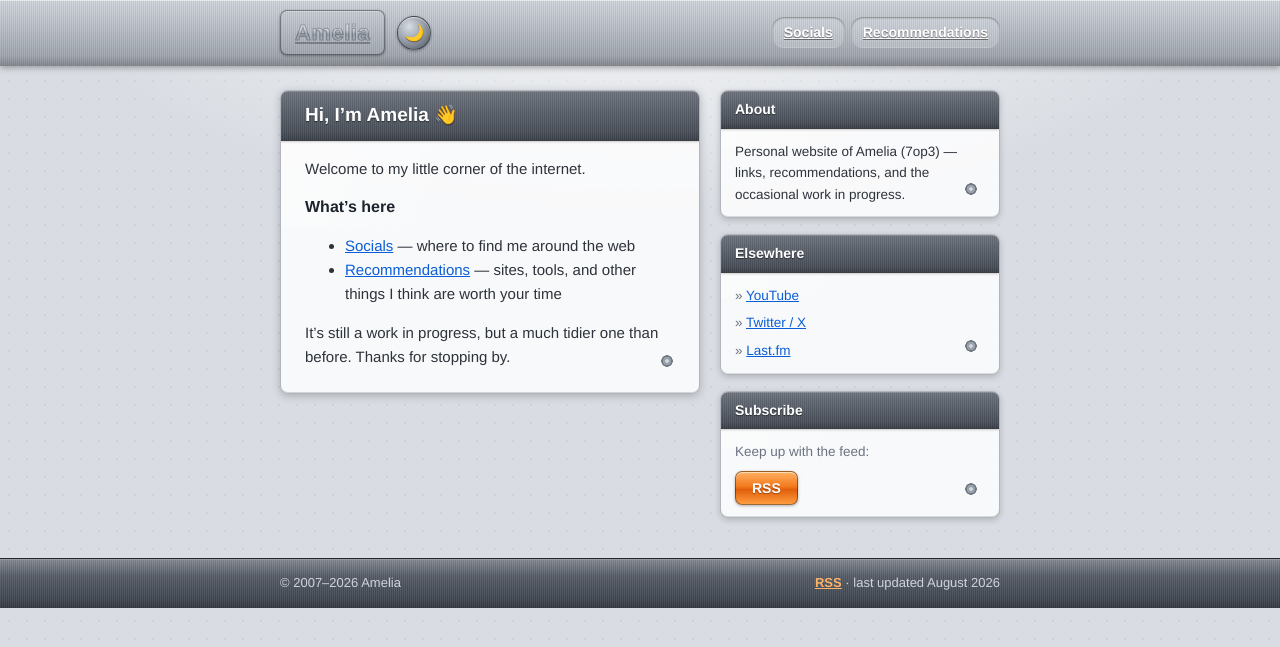
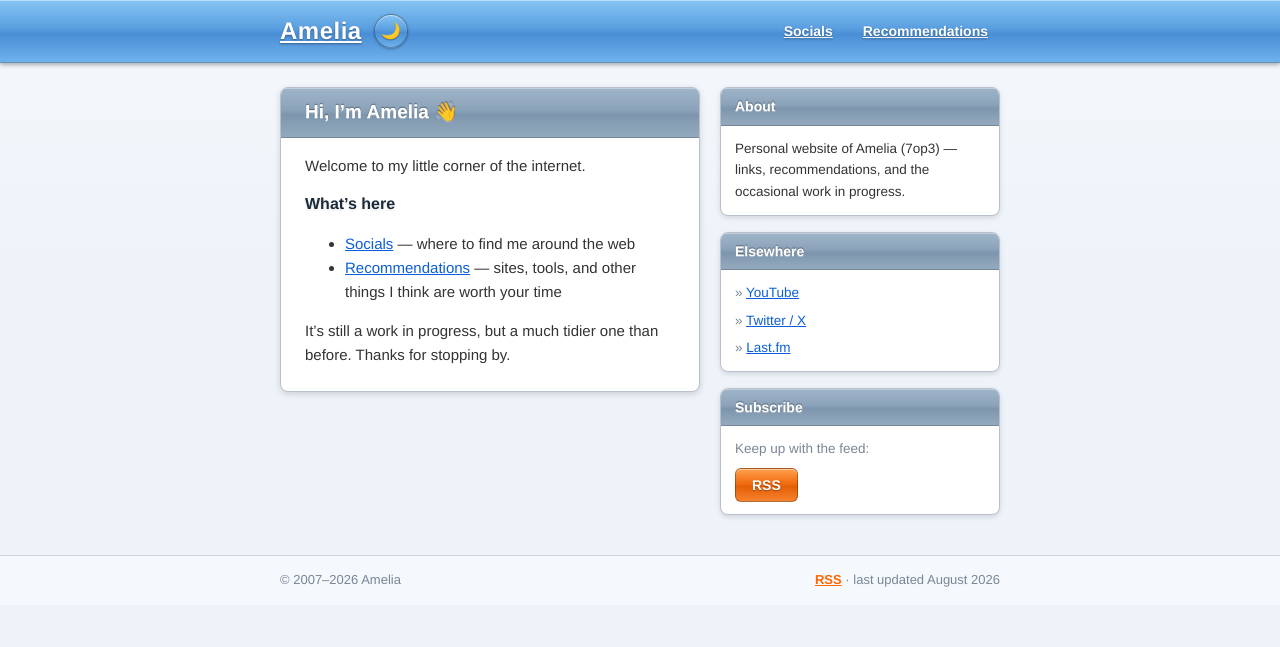
Before and after one commit to 7op3/7op3.github.io, a Jekyll site: the page built from index.md, in a window 1280 px wide. Shown: the top 647 px of the page. Built offline with Jekyll 4.4.1, drawn with Linux system fonts in a browser that asks for light colours.

Commit message:
Revert to Web 2.0 gloss with tactile touches
Replace the brushed metal + glass skin with the glossy two-column look:
gradient title bars, inset highlights, red-hover links, and a dimmed
dark variant with slate bars. Add tactile feel — gloss-blue pressable
theme toggle, sunk active states on nav pills and the RSS button, and
embossed heading text. Drop the tape strips and background dot texture.

```diff
--- a/assets/main.scss
+++ b/assets/main.scss
@@ -2,91 +2,32 @@
 # Front matter (the dashes) tells Jekyll to process this Sass file.
 ---
 
-// ---- Brushed metal + glass skeuomorphic theme (2007 iTunes era) ----
+// ---- Web 2.0 (2007–2010) gloss theme, tactile edition ----
 
 // Light theme
-$light-bg:        #d9dde3;
-$light-text:      #2e333b;
-$light-muted:     #6b7280;
+$light-bg:        #eef3f9;
+$light-panel:     #ffffff;
+$light-text:      #333333;
+$light-muted:     #7a8696;
 $light-link:      #0b5ed7;
 $light-link-hover:#b30000;
-
-$metal-bright:    #b9bfc9;
-$metal-dark:      #565d68;
-$glass-light:     rgba(255, 255, 255, 0.82);
-$glass-border:    rgba(90, 100, 115, 0.45);
+$light-border:    #b7c0cc;
 
 // Dark theme
-$dark-bg:         #161a21;
+$dark-bg:         #0e1520;
+$dark-panel:      #17202e;
 $dark-text:       #dde4ee;
 $dark-muted:      #8b98ab;
 $dark-link:       #7cb0ff;
 $dark-link-hover: #ff8a8a;
+$dark-border:     #2a3850;
 
-$metal-bright-dark: #3f444d;
-$metal-dark-dark:   #262a31;
-$glass-dark:        rgba(27, 33, 43, 0.8);
-$glass-border-dark: rgba(140, 155, 175, 0.3);
+$header-grad-light: linear-gradient(to bottom, #86c5f4 0%, #5a9fe0 45%, #4a8fd6 55%, #6fb1ec 100%);
+$header-grad-dark:  linear-gradient(to bottom, #3d66ac 0%, #2d4f8f 45%, #27467f 55%, #345795 100%);
+$bar-grad-light:    linear-gradient(to bottom, #9fb4c8 0%, #8ba3ba 45%, #7e96ad 55%, #93aabe 100%);
+$bar-grad-dark:     linear-gradient(to bottom, #5d6d82 0%, #4d5d71 45%, #46566a 55%, #55657a 100%);
 
 $font-stack: "Helvetica Neue", Helvetica, Arial, "Lucida Grande", sans-serif;
-
-// ---- Material mixins ----
-
-@mixin brushed-metal($base, $streak: rgba(0, 0, 0, 0.07)) {
-  background-color: $base;
-  background-image:
-    repeating-linear-gradient(90deg, rgba(255, 255, 255, 0.05) 0 1px, $streak 1px 2px),
-    linear-gradient(to bottom, rgba(255, 255, 255, 0.35) 0%, rgba(255, 255, 255, 0.08) 35%, rgba(0, 0, 0, 0.12) 85%, rgba(0, 0, 0, 0.28) 100%);
-}
-
-@mixin gunmetal($streak: rgba(255, 255, 255, 0.05)) {
-  background-image:
-    repeating-linear-gradient(90deg, $streak 0 1px, rgba(0, 0, 0, 0.06) 1px 2px),
-    linear-gradient(to bottom, rgba(255, 255, 255, 0.14) 0%, rgba(255, 255, 255, 0.03) 40%, rgba(0, 0, 0, 0.15) 85%, rgba(0, 0, 0, 0.3) 100%);
-}
-
-@mixin screws($head, $slot, $offset, $tile) {
-  background-image:
-    radial-gradient(circle, $head),
-    linear-gradient(135deg, transparent 4px, $slot 4.5px 5.5px, transparent 6px),
-    radial-gradient(circle, $head),
-    linear-gradient(315deg, transparent 4px, $slot 4.5px 5.5px, transparent 6px);
-  background-size: $tile $tile;
-  background-position:
-    $offset $offset,
-    ($offset + 1px) ($offset + 1px),
-    calc(100% - #{$offset + $tile}) calc(100% - #{$offset + $tile}),
-    calc(100% - #{$offset + $tile + 1px}) calc(100% - #{$offset + $tile + 1px});
-  background-repeat: no-repeat;
-}
-
-$screw-head-light: #d4d9e0 0 1.5px, #9aa2ad 2px 4px, #6f7680 4.5px 5.5px, transparent 6px;
-$screw-slot-light: rgba(25, 30, 38, 0.75);
-$screw-head-dark:  #565d68 0 1.5px, #3a3f47 2px 4px, #23272e 4.5px 5.5px, transparent 6px;
-$screw-slot-dark:  rgba(8, 10, 14, 0.8);
-
-@mixin chrome-text {
-  @supports ((background-clip: text) or (-webkit-background-clip: text)) {
-    background-image: linear-gradient(to bottom, #f7f9fb 0%, #c9cfd8 45%, #98a0ac 55%, #e8ecf2 100%);
-    -webkit-background-clip: text;
-    background-clip: text;
-    -webkit-text-fill-color: transparent;
-    color: transparent;
-    -webkit-text-stroke: 1px rgba(0, 0, 0, 0.3);
-  }
-}
-
-@mixin glass-glare {
-  content: "";
-  position: absolute;
-  top: 0;
-  left: 0;
-  right: 0;
-  height: 45%;
-  background: linear-gradient(115deg, rgba(255, 255, 255, 0.5) 0%, rgba(255, 255, 255, 0.1) 35%, rgba(255, 255, 255, 0) 60%);
-  pointer-events: none;
-  z-index: 1;
-}
 
 // ---- Base ----
 
@@ -104,11 +45,8 @@ body {
   line-height: 1.6;
   color: $light-text;
   background-color: $light-bg;
-  background-image:
-    radial-gradient(ellipse 900px 420px at 50% -80px, rgba(255, 255, 255, 0.9), rgba(255, 255, 255, 0) 70%),
-    radial-gradient(rgba(0, 0, 0, 0.05) 1px, transparent 1px);
-  background-size: auto, 18px 18px;
-  background-repeat: no-repeat, repeat;
+  background-image: linear-gradient(to bottom, #f5f8fc 0%, $light-bg 260px);
+  background-repeat: no-repeat;
 }
 
 a {
@@ -125,36 +63,30 @@ a {
   padding: 0 20px;
 }
 
-// ---- Header (brushed metal bar) ----
+// ---- Header ----
 
 .site-header {
-  @include brushed-metal($metal-bright);
-  border-bottom: 1px solid rgba(0, 0, 0, 0.35);
-  box-shadow: inset 0 1px 0 rgba(255, 255, 255, 0.5), 0 2px 6px rgba(0, 0, 0, 0.3);
+  background: $header-grad-light;
+  border-bottom: 1px solid rgba(0, 0, 0, 0.25);
+  box-shadow: inset 0 1px 0 rgba(255, 255, 255, 0.4), 0 2px 4px rgba(0, 0, 0, 0.3);
 }
 
 .header-bar {
   display: flex;
   align-items: center;
   flex-wrap: wrap;
-  padding: 10px 0;
+  padding: 12px 0;
 }
 
 .site-title {
-  display: inline-block;
-  padding: 4px 14px;
-  font-size: 22px;
+  font-size: 24px;
   font-weight: bold;
   color: #fff;
   letter-spacing: 0.5px;
-  background: linear-gradient(to bottom, #676e79 0%, #4a505b 45%, #3f454f 55%, #565d68 100%);
-  border: 1px solid rgba(0, 0, 0, 0.4);
-  border-radius: 7px;
-  box-shadow: inset 0 1px 0 rgba(255, 255, 255, 0.25), 0 1px 3px rgba(0, 0, 0, 0.35);
-  @include chrome-text;
+  text-shadow: 0 1px 2px rgba(0, 0, 0, 0.4);
 
   &:visited { color: #fff; }
-  &:hover { color: #fff; text-decoration: none; filter: brightness(1.08); }
+  &:hover { color: #fff; text-decoration: none; }
 }
 
 .site-nav {
@@ -170,23 +102,23 @@ a {
   font-size: 14px;
   font-weight: bold;
   color: #fff;
-  text-shadow: 0 1px 1px rgba(0, 0, 0, 0.45);
-  background: rgba(255, 255, 255, 0.18);
-  border-radius: 12px;
-  box-shadow: inset 0 1px 2px rgba(0, 0, 0, 0.35), inset 0 -1px 0 rgba(255, 255, 255, 0.2);
+  text-shadow: 0 1px 2px rgba(0, 0, 0, 0.35);
+  border-radius: 14px;
 
   &:visited { color: #fff; }
 
   &:hover {
     color: #fff;
     text-decoration: none;
-    background: rgba(255, 255, 255, 0.3);
+    background: rgba(255, 255, 255, 0.22);
+    box-shadow: inset 0 1px 0 rgba(255, 255, 255, 0.35);
   }
 
   &:active,
   &.current {
-    background: rgba(0, 0, 0, 0.2);
-    box-shadow: inset 0 2px 4px rgba(0, 0, 0, 0.45);
+    background: rgba(0, 0, 0, 0.18);
+    box-shadow: inset 0 2px 4px rgba(0, 0, 0, 0.35);
+    transform: translateY(1px);
   }
 }
 
@@ -200,13 +132,13 @@ a {
   text-align: center;
   cursor: pointer;
   color: #fff;
-  text-shadow: 0 1px 1px rgba(0, 0, 0, 0.4);
-  background: radial-gradient(circle at 35% 30%, #d8dde4 0%, #9aa2ad 45%, #6f7680 75%, #5a616c 100%);
-  border: 1px solid rgba(0, 0, 0, 0.45);
+  text-shadow: 0 1px 1px rgba(0, 0, 0, 0.35);
+  background: linear-gradient(to bottom, #86c5f4 0%, #5a9fe0 45%, #4a8fd6 55%, #6fb1ec 100%);
+  border: 1px solid rgba(0, 0, 0, 0.3);
   border-radius: 50%;
-  box-shadow: inset 0 1px 0 rgba(255, 255, 255, 0.55), 0 1px 3px rgba(0, 0, 0, 0.35);
+  box-shadow: inset 0 1px 0 rgba(255, 255, 255, 0.5), 0 1px 3px rgba(0, 0, 0, 0.3);
 
-  &:hover { filter: brightness(1.06); }
+  &:hover { filter: brightness(1.08); }
 
   &:active {
     transform: translateY(1px);
@@ -227,28 +159,21 @@ a {
   align-items: start;
 }
 
-// ---- Content boxes (glass panels) ----
+// ---- Content boxes ----
 
 .panel {
-  position: relative;
-  background-color: $glass-light;
-  border: 1px solid $glass-border;
+  background-color: $light-panel;
+  border: 1px solid $light-border;
   border-radius: 8px;
   overflow: hidden;
-  box-shadow: inset 0 1px 0 rgba(255, 255, 255, 0.7), inset 0 -1px 0 rgba(0, 0, 0, 0.15), 0 2px 8px rgba(0, 0, 0, 0.22);
-  @include screws($screw-head-light, $screw-slot-light, 14px, 12px);
-
-  &::before { @include glass-glare; }
+  box-shadow: inset 0 1px 0 rgba(255, 255, 255, 0.9), 0 2px 6px rgba(0, 0, 0, 0.15);
 }
 
 .box-header {
-  position: relative;
-  z-index: 2;
   padding: 9px 20px;
-  background-color: $metal-dark;
-  @include gunmetal;
-  border-bottom: 1px solid rgba(0, 0, 0, 0.45);
-  box-shadow: inset 0 1px 0 rgba(255, 255, 255, 0.18), 0 1px 2px rgba(0, 0, 0, 0.2);
+  background: $bar-grad-light;
+  border-bottom: 1px solid rgba(0, 0, 0, 0.25);
+  box-shadow: inset 0 1px 0 rgba(255, 255, 255, 0.35);
 }
 
 .page-heading {
@@ -256,20 +181,16 @@ a {
   font-size: 19px;
   font-weight: bold;
   color: #fff;
-  text-shadow: 0 1px 1px rgba(0, 0, 0, 0.5);
+  text-shadow: 0 1px 0 rgba(255, 255, 255, 0.3), 0 -1px 1px rgba(0, 0, 0, 0.4);
 }
 
 .panel-content {
-  position: relative;
-  z-index: 2;
   padding: 20px 24px 24px;
 }
 
 // ---- Home ----
 
 .home-intro {
-  position: relative;
-  z-index: 2;
   padding: 20px 24px 24px;
 }
 
@@ -278,23 +199,22 @@ a {
   padding: 9px 24px;
   font-size: 19px;
   color: #fff;
-  text-shadow: 0 1px 1px rgba(0, 0, 0, 0.5);
-  background-color: $metal-dark;
-  @include gunmetal;
-  border-bottom: 1px solid rgba(0, 0, 0, 0.45);
-  box-shadow: inset 0 1px 0 rgba(255, 255, 255, 0.18), 0 1px 2px rgba(0, 0, 0, 0.2);
+  text-shadow: 0 1px 0 rgba(255, 255, 255, 0.3), 0 -1px 1px rgba(0, 0, 0, 0.4);
+  background: $bar-grad-light;
+  border-bottom: 1px solid rgba(0, 0, 0, 0.25);
+  box-shadow: inset 0 1px 0 rgba(255, 255, 255, 0.35);
 }
 
 .home-intro h2 {
   font-size: 16px;
-  color: #1c232d;
-  text-shadow: 0 1px 0 rgba(255, 255, 255, 0.7);
+  color: #1c2b3a;
+  text-shadow: 0 1px 0 rgba(255, 255, 255, 0.85), 0 1px 2px rgba(0, 0, 0, 0.18);
 }
 
 .home-intro p { margin: 0 0 12px; }
 .home-intro p:last-child { margin-bottom: 0; }
 
-// ---- Sidebar widgets (glass cards) ----
+// ---- Sidebar widgets ----
 
 .sidebar {
   display: flex;
@@ -303,35 +223,26 @@ a {
 }
 
 .widget {
-  position: relative;
-  background-color: $glass-light;
-  border: 1px solid $glass-border;
+  background-color: $light-panel;
+  border: 1px solid $light-border;
   border-radius: 8px;
   overflow: hidden;
-  box-shadow: inset 0 1px 0 rgba(255, 255, 255, 0.6), inset 0 -1px 0 rgba(0, 0, 0, 0.12), 0 2px 6px rgba(0, 0, 0, 0.18);
-  @include screws($screw-head-light, $screw-slot-light, 10px, 12px);
-
-  &::before { @include glass-glare; }
+  box-shadow: inset 0 1px 0 rgba(255, 255, 255, 0.9), 0 2px 5px rgba(0, 0, 0, 0.12);
 }
 
 .widget-title {
-  position: relative;
-  z-index: 2;
   margin: 0;
   padding: 7px 14px;
   font-size: 14px;
   font-weight: bold;
   color: #fff;
-  text-shadow: 0 1px 1px rgba(0, 0, 0, 0.5);
-  background-color: $metal-dark;
-  @include gunmetal;
-  border-bottom: 1px solid rgba(0, 0, 0, 0.45);
-  box-shadow: inset 0 1px 0 rgba(255, 255, 255, 0.18), 0 1px 2px rgba(0, 0, 0, 0.2);
+  text-shadow: 0 1px 0 rgba(255, 255, 255, 0.3), 0 -1px 1px rgba(0, 0, 0, 0.4);
+  background: $bar-grad-light;
+  border-bottom: 1px solid rgba(0, 0, 0, 0.25);
+  box-shadow: inset 0 1px 0 rgba(255, 255, 255, 0.35);
 }
 
 .widget-body {
-  position: relative;
-  z-index: 2;
   padding: 12px 14px;
   font-size: 13.5px;
 }
@@ -363,10 +274,10 @@ a {
   color: #fff;
   text-shadow: 0 1px 1px rgba(0, 0, 0, 0.35);
   text-decoration: none;
-  background: linear-gradient(to bottom, #ffb163 0%, #f47a1e 45%, #e05f0a 55%, #ff9c40 100%);
-  border: 1px solid rgba(0, 0, 0, 0.4);
-  border-radius: 7px;
-  box-shadow: inset 0 1px 0 rgba(255, 255, 255, 0.55), 0 1px 3px rgba(0, 0, 0, 0.3);
+  background: linear-gradient(to bottom, #ffa04d 0%, #f26c10 45%, #e35f06 55%, #f8822e 100%);
+  border: 1px solid rgba(0, 0, 0, 0.3);
+  border-radius: 6px;
+  box-shadow: inset 0 1px 0 rgba(255, 255, 255, 0.45);
 
   &:visited { color: #fff; }
 
@@ -382,13 +293,11 @@ a {
   }
 }
 
-// ---- Footer (dark metal plate) ----
+// ---- Footer ----
 
 .site-footer {
-  background-color: #4a515c;
-  @include brushed-metal(#4a515c, rgba(0, 0, 0, 0.09));
-  border-top: 1px solid rgba(0, 0, 0, 0.4);
-  box-shadow: inset 0 1px 0 rgba(255, 255, 255, 0.15);
+  border-top: 1px solid rgba(0, 0, 0, 0.15);
+  background: rgba(255, 255, 255, 0.4);
   padding: 14px 0;
 }
 
@@ -404,36 +313,36 @@ a {
 .footer-stamp {
   margin: 0;
   font-size: 13px;
-  color: #cfd4dc;
+  color: $light-muted;
 }
 
 .rss-link {
   font-weight: bold;
-  color: #ffb366;
+  color: #ff6600;
 
-  &:hover { color: #ffcc99; }
-  &:visited { color: #ffb366; }
+  &:hover { color: #cc5200; }
+  &:visited { color: #ff6600; }
 }
 
 // ---- Misc content styles ----
 
 h2 {
-  color: #1c232d;
-  text-shadow: 0 1px 0 rgba(255, 255, 255, 0.7);
+  color: #1c2b3a;
+  text-shadow: 0 1px 0 rgba(255, 255, 255, 0.85), 0 1px 2px rgba(0, 0, 0, 0.18);
 }
 
 blockquote {
   margin: 16px 0;
   padding: 4px 16px;
   color: $light-muted;
-  border-left: 4px solid rgba(90, 100, 115, 0.4);
+  border-left: 4px solid $light-border;
 }
 
 pre, code {
   font-family: Menlo, Consolas, Monaco, "Courier New", monospace;
   font-size: 13px;
-  background-color: rgba(255, 255, 255, 0.55);
-  border: 1px solid rgba(90, 100, 115, 0.4);
+  background-color: #f4f6f9;
+  border: 1px solid $light-border;
   border-radius: 4px;
 }
 
@@ -451,24 +360,21 @@ table {
   border-collapse: collapse;
   color: $light-text;
 
-  th, td { padding: 6px 12px; border: 1px solid rgba(90, 100, 115, 0.4); }
-  th { background-color: rgba(120, 130, 145, 0.15); }
+  th, td { padding: 6px 12px; border: 1px solid $light-border; }
+  th { background-color: #eef3f9; }
 }
 
 img { max-width: 100%; border-radius: 6px; }
 
-// ---- Dark theme (dimmed variant) ----
+// ---- Dark theme ----
 
 [data-theme="dark"] {
   background-color: $dark-bg;
 
   body {
     background-color: $dark-bg;
-    background-image:
-      radial-gradient(ellipse 900px 420px at 50% -80px, rgba(255, 255, 255, 0.07), rgba(255, 255, 255, 0) 70%),
-      radial-gradient(rgba(255, 255, 255, 0.035) 1px, transparent 1px);
-    background-size: auto, 18px 18px;
-    background-repeat: no-repeat, repeat;
+    background-image: linear-gradient(to bottom, #131c2b 0%, $dark-bg 260px);
+    background-repeat: no-repeat;
     color: $dark-text;
   }
 
@@ -478,21 +384,12 @@ img { max-width: 100%; border-radius: 6px; }
     &:visited { color: $dark-link; }
   }
 
-  .site-header {
-    @include brushed-metal($metal-bright-dark, rgba(0, 0, 0, 0.1));
-  }
+  .site-header { background: $header-grad-dark; }
 
-  .site-title {
-    background: linear-gradient(to bottom, #3a3f48 0%, #2b2f37 45%, #23272f 55%, #343942 100%);
-    border-color: rgba(0, 0, 0, 0.6);
-
-    @supports ((background-clip: text) or (-webkit-background-clip: text)) {
-      background-image: linear-gradient(to bottom, #f2f5f9 0%, #c2c9d3 45%, #8f97a3 55%, #dde2e9 100%);
-      -webkit-background-clip: text;
-      background-clip: text;
-      -webkit-text-fill-color: transparent;
-      color: transparent;
-    }
+  .site-title,
+  .site-title:visited,
+  .site-title:hover {
+    color: #fff;
   }
 
   .page-link,
@@ -508,30 +405,32 @@ img { max-width: 100%; border-radius: 6px; }
   }
 
   .theme-toggle {
-    background: radial-gradient(circle at 35% 30%, #575d67 0%, #3a3f47 45%, #262a31 75%, #1d2127 100%);
-    border-color: rgba(0, 0, 0, 0.6);
+    background: linear-gradient(to bottom, #4a77c0 0%, #3560a8 45%, #2c5496 55%, #3d6cb0 100%);
+    border-color: rgba(0, 0, 0, 0.5);
   }
 
   .panel {
-    background-color: $glass-dark;
-    border-color: $glass-border-dark;
-    box-shadow: inset 0 1px 0 rgba(255, 255, 255, 0.08), inset 0 -1px 0 rgba(0, 0, 0, 0.5), 0 2px 8px rgba(0, 0, 0, 0.45);
-    @include screws($screw-head-dark, $screw-slot-dark, 14px, 12px);
-
-    &::before {
-      background: linear-gradient(115deg, rgba(255, 255, 255, 0.07) 0%, rgba(255, 255, 255, 0.02) 35%, rgba(255, 255, 255, 0) 60%);
-    }
+    background-color: $dark-panel;
+    border-color: $dark-border;
+    box-shadow: inset 0 1px 0 rgba(255, 255, 255, 0.08), inset 0 -1px 0 rgba(0, 0, 0, 0.6), 0 2px 6px rgba(0, 0, 0, 0.4);
   }
 
-  .box-header,
-  .home-intro h1,
-  .widget-title {
-    background-color: $metal-dark-dark;
-    border-bottom-color: rgba(0, 0, 0, 0.6);
-    box-shadow: inset 0 1px 0 rgba(255, 255, 255, 0.07);
+  .box-header {
+    background: $bar-grad-dark;
+    border-bottom-color: rgba(0, 0, 0, 0.4);
   }
 
-  .page-heading { color: #fff; }
+  .page-heading {
+    color: #fff;
+    text-shadow: 0 1px 0 rgba(0, 0, 0, 0.6), 0 -1px 0 rgba(255, 255, 255, 0.08);
+  }
+
+  .home-intro h1 {
+    background: $bar-grad-dark;
+    border-bottom-color: rgba(0, 0, 0, 0.4);
+    color: #fff;
+    text-shadow: 0 1px 0 rgba(0, 0, 0, 0.6), 0 -1px 0 rgba(255, 255, 255, 0.08);
+  }
 
   .home-intro h2,
   h2 {
@@ -540,49 +439,43 @@ img { max-width: 100%; border-radius: 6px; }
   }
 
   .widget {
-    background-color: $glass-dark;
-    border-color: $glass-border-dark;
-    box-shadow: inset 0 1px 0 rgba(255, 255, 255, 0.08), inset 0 -1px 0 rgba(0, 0, 0, 0.5), 0 2px 6px rgba(0, 0, 0, 0.4);
-    @include screws($screw-head-dark, $screw-slot-dark, 10px, 12px);
+    background-color: $dark-panel;
+    border-color: $dark-border;
+    box-shadow: inset 0 1px 0 rgba(255, 255, 255, 0.08), inset 0 -1px 0 rgba(0, 0, 0, 0.6), 0 2px 5px rgba(0, 0, 0, 0.35);
+  }
 
-    &::before {
-      background: linear-gradient(115deg, rgba(255, 255, 255, 0.07) 0%, rgba(255, 255, 255, 0.02) 35%, rgba(255, 255, 255, 0) 60%);
-    }
+  .widget-title {
+    background: $bar-grad-dark;
+    border-bottom-color: rgba(0, 0, 0, 0.4);
+    text-shadow: 0 1px 0 rgba(0, 0, 0, 0.6), 0 -1px 0 rgba(255, 255, 255, 0.08);
   }
 
   .widget-list li::before { color: $dark-muted; }
   .subscribe-text { color: $dark-muted; }
 
   .site-footer {
-    background-color: #22262d;
-    @include brushed-metal(#22262d, rgba(0, 0, 0, 0.12));
-    border-top-color: rgba(0, 0, 0, 0.6);
+    background: rgba(255, 255, 255, 0.03);
+    border-top-color: $dark-border;
   }
 
   .footer-copy,
-  .footer-stamp { color: #9aa3af; }
-
-  .rss-link {
-    color: #ff9c40;
-    &:hover { color: #ffb366; }
-    &:visited { color: #ff9c40; }
-  }
+  .footer-stamp { color: $dark-muted; }
 
   blockquote {
     color: $dark-muted;
-    border-left-color: rgba(140, 155, 175, 0.35);
+    border-left-color: $dark-border;
   }
 
   pre, code {
-    background-color: rgba(10, 14, 20, 0.6);
-    border-color: rgba(140, 155, 175, 0.3);
+    background-color: #0d1420;
+    border-color: $dark-border;
   }
 
   table {
     color: $dark-text;
 
-    th, td { border-color: rgba(140, 155, 175, 0.3); }
-    th { background-color: rgba(140, 155, 175, 0.12); }
+    th, td { border-color: $dark-border; }
+    th { background-color: lighten($dark-panel, 6%); }
   }
 }
 
```
